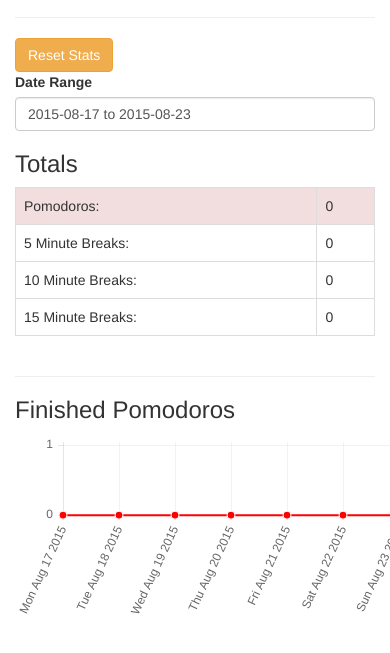
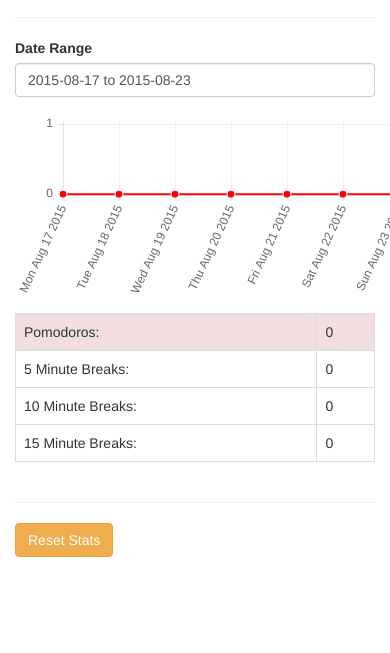
Before and after one commit to samueljun/tomato-clock, a browser extension: page Chrome/stats.html in a window 390 px wide. Shown: the part 63-716 px from the top of the page. Drawn offline with Linux system fonts and the light colour scheme.

Commit message:
Reorganize Stats Page

```diff
--- /dev/null
+++ b/Chrome/popup.css
@@ -0,0 +1,3 @@
+.info-buttons {
+	margin: 10px 0px 10px 0px;
+}
--- a/Chrome/stats.html
+++ b/Chrome/stats.html
@@ -16,18 +16,16 @@
 
 		<hr>
 
-		<button class="btn btn-warning" id="reset-stats-button">Reset Stats</button>
-
-		<br>
-
 		<div class="form-group">
 			<label class="control-label" for="date-range-picker">Date Range</label>
 			<input class="form-control" id="date-range-picker" type="text" name="daterange" />
 		</div>
-
-		<h3>Totals</h3>
 		<div class="row">
-			<div class="col-sm-6">
+			<div class="col-sm-8">
+				<canvas id="finished-pomodoro-dates-chart"></canvas>
+			</div>
+			<div class="col-sm-1"></div>
+			<div class="col-sm-3">
 				<table class="table table-bordered">
 					<tbody>
 						<tr class="danger">
@@ -53,8 +51,7 @@
 
 		<hr>
 
-		<h3>Finished Pomodoros</h3>
-		<canvas id="finished-pomodoro-dates-chart"></canvas>
+		<button class="btn btn-warning" id="reset-stats-button">Reset Stats</button>
 	</div>
 
 	<script src="Libraries/Chart.js-1.0.2/Chart.min.js"></script>
```
Also changed, not shown: Chrome/popup.html (+3 -0 lines), Chrome/popup.js (line endings or trailing spaces).
